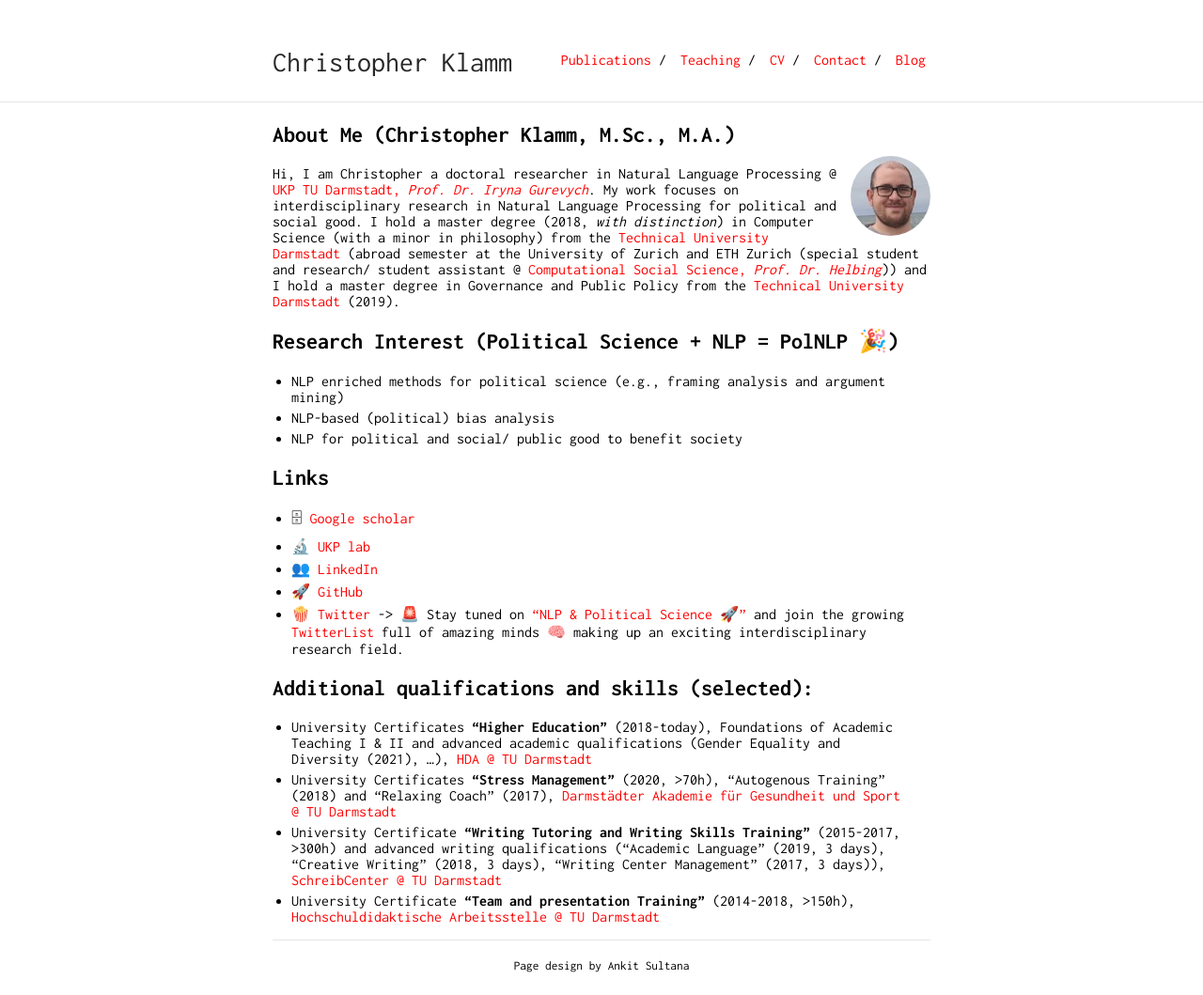
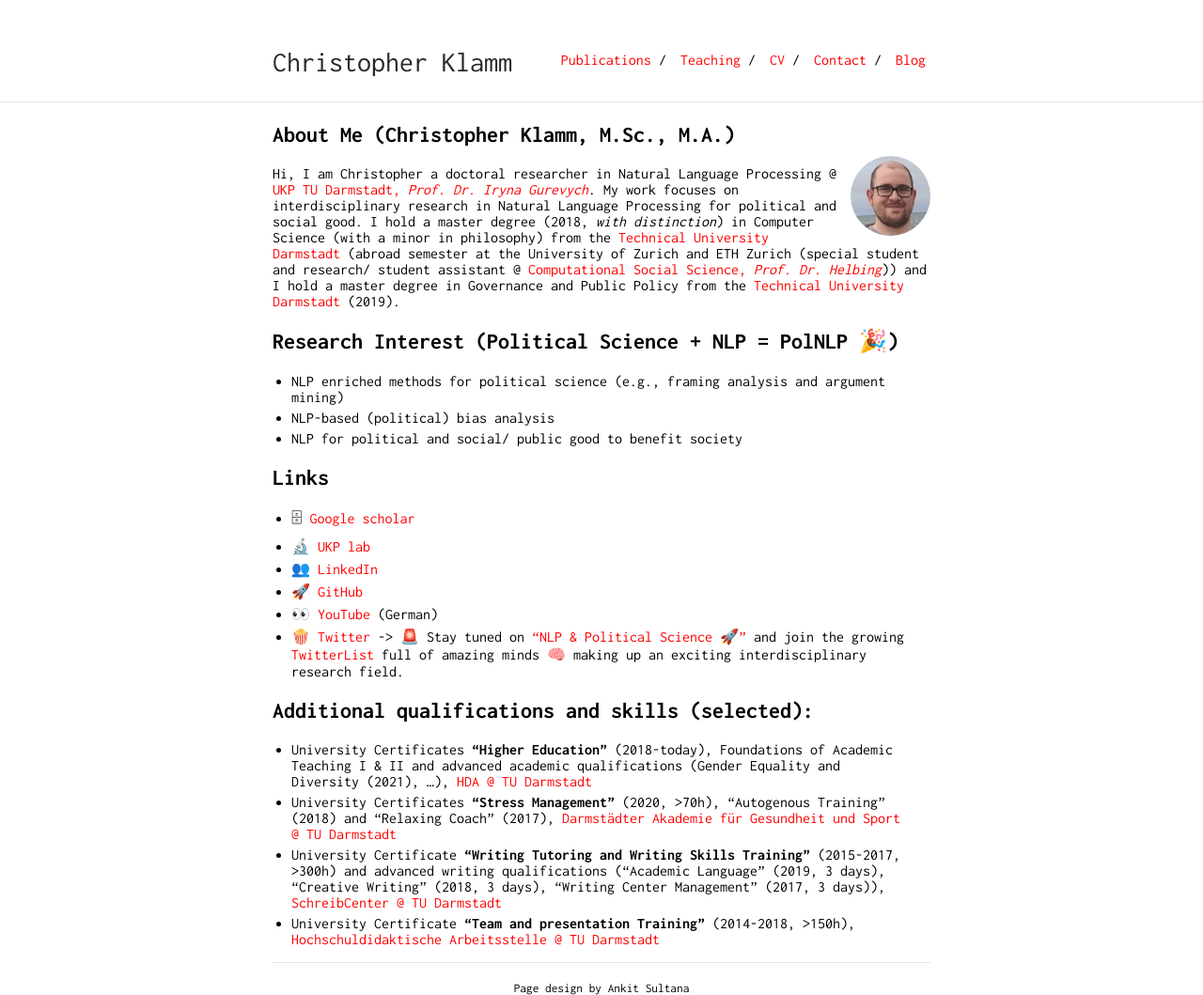
Before and after one commit to chkla/gitPage, a Jekyll site: the page built from index.md, in a window 1280 px wide. Shown: the whole page at 94% size. Built offline with Jekyll 4.4.1, drawn with Linux system fonts in a browser that asks for light colours; our own code applies the rules of GitHub Pages for plain Markdown files; before the commit the page ends 1035 px from its top, so only the background shows below that.

Commit message:
Update index.md

```diff
--- a/index.md
+++ b/index.md
@@ -16,6 +16,7 @@ Hi, I am Christopher a doctoral researcher in Natural Language Processing @ [UKP
 * 🔬 [UKP lab](https://www.informatik.tu-darmstadt.de/ukp/ukp_home/staff_ukp/detailseite_mitarbeiter_1_68224.en.jsp)
 * 👥 [LinkedIn](https://www.linkedin.com/in/christopher-klamm-865786b3/)
 * 🚀 [GitHub](https://github.com/chkla/)
+* 👀 [YouTube](https://www.youtube.com/channel/UC7Sv1pZZYko4evbTm2UVz8g) (German)
 * 🍿 [Twitter](https://twitter.com/chklamm) -> 🚨 Stay tuned on ["NLP & Political Science 🚀"](https://twitter.com/i/lists/1353009462236372992?s=20) and join the growing [TwitterList](https://twitter.com/i/lists/1353009462236372992?s=20) full of amazing minds 🧠 making up an exciting interdisciplinary research field.
 
 ## Additional qualifications and skills (selected):
```
